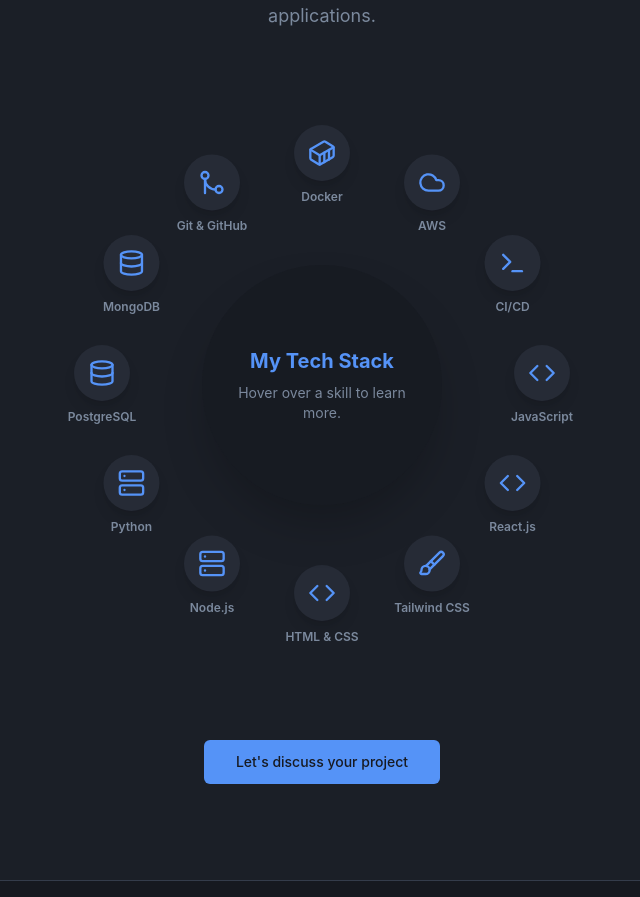
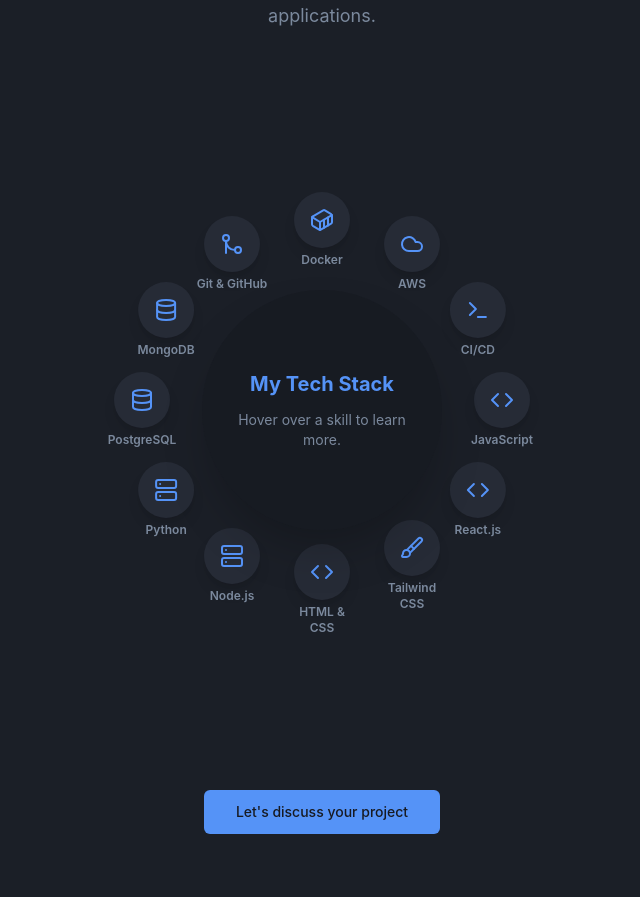
Before and after one commit to WilliamBechay/williambechay, a React (Vite) app: page / in a window 1280 px wide. Shown: the part 1010-1907 px from the top of the page, without its empty margins (318-958 px from the left). Built offline with nearby package versions, Linux system fonts and the light colour scheme.

Commit message:
Correction

```diff
--- a/src/components/Skills.jsx
+++ b/src/components/Skills.jsx
@@ -30,14 +30,10 @@
 
   if (!translations?.skills) return null;
 
-  // 🔥 BREAKPOINT MOBILE
-  const isMobile =
-    typeof window !== "undefined" &&
-    window.matchMedia("(max-width: 640px)").matches;
-
-  // 🔥 RÉDUCTION DE LA ROUE SUR MOBILE
-  const wheelRadius = isMobile ? "110px" : "clamp(120px, 22vw, 220px)";
-  const itemSize = isMobile ? 55 : 90; // taille des éléments
+  // Valeurs responsives
+  const wheelRadius = "clamp(100px, 18vw, 180px)";
+  const centerSize = "clamp(160px, 40vw, 240px)";
+  const itemSize = 80;
 
   const SkillItem = ({ skill, index }) => {
     const angle = (index / skills.length) * 360;
@@ -54,27 +50,22 @@
           transform: `rotate(${angle}deg) translateX(${wheelRadius}) rotate(${-angle}deg)`,
         }}
         onMouseEnter={() => setActiveSkill(skill)}
+        onTouchStart={() => setActiveSkill(skill)}
         whileHover={{ scale: 1.15, zIndex: 10 }}
         transition={{ type: "spring", stiffness: 400, damping: 10 }}
       >
-        <div className="flex flex-col items-center">
+        <div className="flex flex-col items-center gap-1">
           <motion.div
             className={cn(
-              "rounded-full flex items-center justify-center bg-secondary shadow-lg transition-all duration-300 mb-2",
-              isMobile ? "w-10 h-10" : "w-14 h-14",
-              activeSkill?.name === skill.name
-                ? "bg-primary text-primary-foreground scale-110"
-                : "text-primary"
+              "w-12 h-12 sm:w-14 sm:h-14 rounded-full flex items-center justify-center bg-secondary shadow-lg transition-all duration-300",
+              activeSkill?.name === skill.name ? "bg-primary text-primary-foreground scale-110" : "text-primary"
             )}
             whileHover={{ y: -5, boxShadow: "0 10px 20px rgba(0, 0, 0, 0.2)" }}
             transition={{ type: "spring", stiffness: 300, damping: 15 }}
           >
-            <IconComponent className={isMobile ? "w-5 h-5" : "w-7 h-7"} />
+            <IconComponent className="w-5 h-5 sm:w-6 sm:h-6" />
           </motion.div>
-
-          <p className={cn("font-semibold text-muted-foreground transition-colors duration-300",
-            isMobile ? "text-[10px]" : "text-xs"
-          )}>
+          <p className="text-[10px] sm:text-xs font-semibold text-muted-foreground transition-colors duration-300 line-clamp-2 px-1">
             {skill.name}
           </p>
         </div>
@@ -89,68 +80,64 @@
   };
 
   return (
-    <section id="skills" className="py-20 lg:py-24 bg-secondary/30 overflow-hidden">
+    <section id="skills" className="py-16 sm:py-20 lg:py-24 bg-secondary/30 overflow-hidden">
       <div className="container mx-auto px-4">
         <motion.div
           initial={{ opacity: 0, y: -20 }}
           whileInView={{ opacity: 1, y: 0 }}
           viewport={{ once: true, amount: 0.5 }}
           transition={{ duration: 0.5 }}
-          className="text-center mb-16 lg:mb-20"
+          className="text-center mb-12 sm:mb-16 lg:mb-20"
         >
-          <h2 className="text-4xl md:text-5xl font-bold mb-4 bg-gradient-to-r from-primary to-accent bg-clip-text text-transparent">
+          <h2 className="text-3xl sm:text-4xl md:text-5xl font-bold mb-3 sm:mb-4 bg-gradient-to-r from-primary to-accent bg-clip-text text-transparent">
             {translations.skills.heading}
           </h2>
-          <p className="text-lg text-muted-foreground max-w-3xl mx-auto">
+          <p className="text-base sm:text-lg text-muted-foreground max-w-3xl mx-auto px-2">
             {translations.skills.subheading}
           </p>
         </motion.div>
 
         <div
-          className="relative flex items-center justify-center min-h-[450px] md:min-h-[550px]"
+          className="relative flex items-center justify-center w-full min-h-[400px] sm:min-h-[500px] md:min-h-[600px]"
           onMouseLeave={() => setActiveSkill(null)}
+          style={{
+            perspective: "1000px"
+          }}
         >
-          <div
-            className="absolute w-full h-full"
-            style={{
-              width: `calc(${wheelRadius} * 2 + ${itemSize}px)`,
-              height: `calc(${wheelRadius} * 2 + ${itemSize}px)`
-            }}
-          >
+          {/* Conteneur pour la roue - utilise des calculs corrects */}
+          <div className="relative" style={{
+            width: `calc(2 * ${wheelRadius} + ${itemSize}px)`,
+            height: `calc(2 * ${wheelRadius} + ${itemSize}px)`,
+            maxWidth: "90vw",
+            maxHeight: "90vw"
+          }}>
             {skills.map((skill, index) => (
               <SkillItem key={skill.name} skill={skill} index={index} />
             ))}
           </div>
 
+          {/* Centre cercle */}
           <div
-            className={cn(
-              "relative z-10 text-center flex flex-col items-center justify-center bg-background/60 backdrop-blur-md rounded-full p-6 shadow-2xl",
-              isMobile ? "w-44 h-44" : "w-52 h-52 md:w-60 md:h-60"
-            )}
+            className="absolute z-10 text-center flex flex-col items-center justify-center bg-background/60 backdrop-blur-md rounded-full p-4 sm:p-6 shadow-2xl"
+            style={{
+              width: centerSize,
+              height: centerSize,
+            }}
           >
-            <h3
-              className={cn(
-                "font-bold text-primary mb-2",
-                displayedContent.isDefault
-                  ? isMobile ? "text-md" : "text-lg md:text-xl"
-                  : isMobile ? "text-lg" : "text-xl md:text-2xl"
-              )}
-            >
+            <h3 className={cn(
+              "font-bold text-primary mb-2 sm:mb-3",
+              displayedContent.isDefault ? "text-base sm:text-lg md:text-xl" : "text-lg sm:text-xl md:text-2xl"
+            )}>
               {displayedContent.name}
             </h3>
-            <p
-              className={cn(
-                "text-muted-foreground",
-                isMobile ? "text-[10px]" : "text-xs md:text-sm"
-              )}
-            >
+            <p className="text-xs sm:text-sm text-muted-foreground leading-relaxed">
               {displayedContent.description}
             </p>
           </div>
         </div>
 
         <motion.div
-          className="text-center mt-16 lg:mt-20"
+          className="text-center mt-12 sm:mt-16 lg:mt-20"
           initial={{ opacity: 0, y: 20 }}
           whileInView={{ opacity: 1, y: 0 }}
           viewport={{ once: true, amount: 0.5 }}
```
